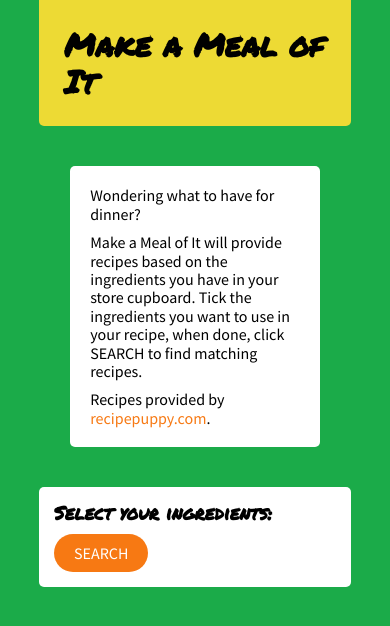
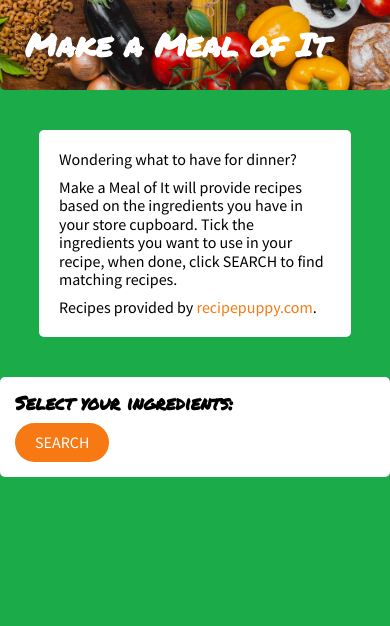
Before and after one commit to Mayden-Academy/2020-jan-makeAMealOfIt, a PHP site: page / in a window 390 px wide. Shown: the top 626 px of the page. Run offline with PHP 8.4, Linux system fonts and the light colour scheme.

Commit message:
added header image and form method and action

```diff
--- a/index.php
+++ b/index.php
@@ -32,7 +32,7 @@ require_once __DIR__ . '/vendor/autoload.php';
 
 <main>
     <h3>Select your ingredients:</h3>
-    <form>
+    <form method='get' action='recipe.php'>
     <div class='ingredients'>
 
     </div>
--- a/styles.css
+++ b/styles.css
@@ -20,9 +20,12 @@ p {
 
 header {
     background-color: #EDDA34;
-    background-image: url('');
+    background-image: url('./img/header-image.jpg');
+    background-position: bottom;
+    background-size: cover;
     padding: 5px;
     border-radius: 0 0 5px 5px;
+    color: #FFFFFF;
 }
 
 h1, h3 {
@@ -76,3 +79,9 @@ button:active {
     color: #1BAB49;
 
 }
+
+@media only screen and (max-width: 800px) {
+    .container {
+        width: 100%;
+    }
+}
```
Also changed, not shown: img/header-image.jpg (added).
